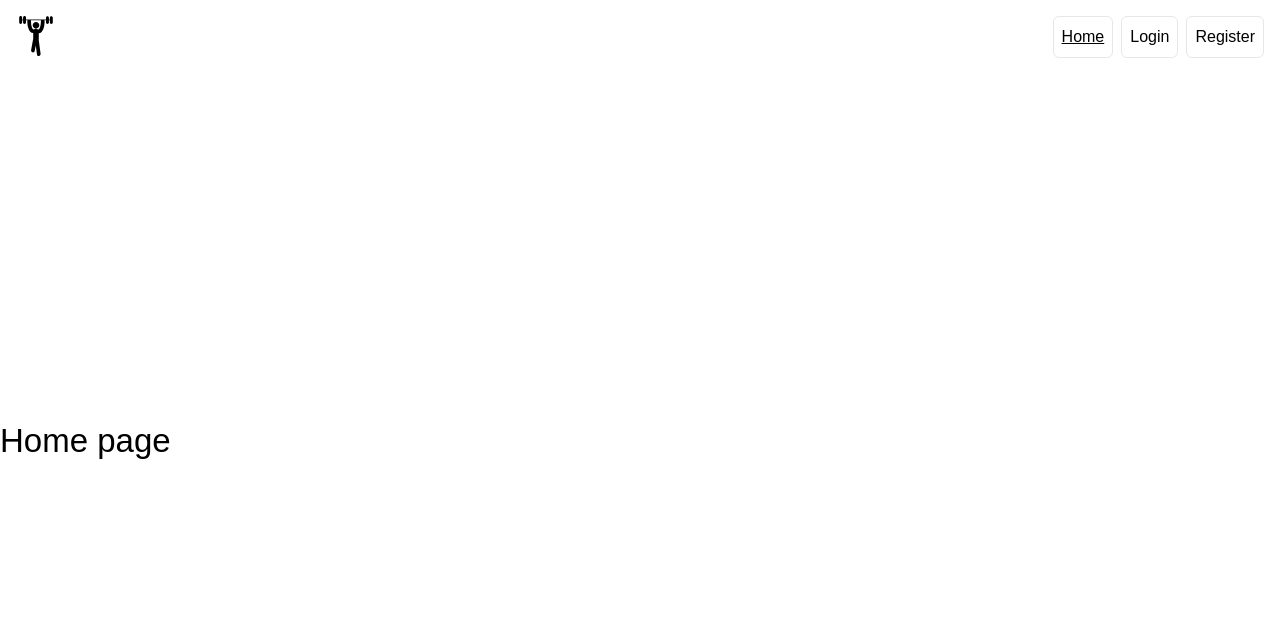
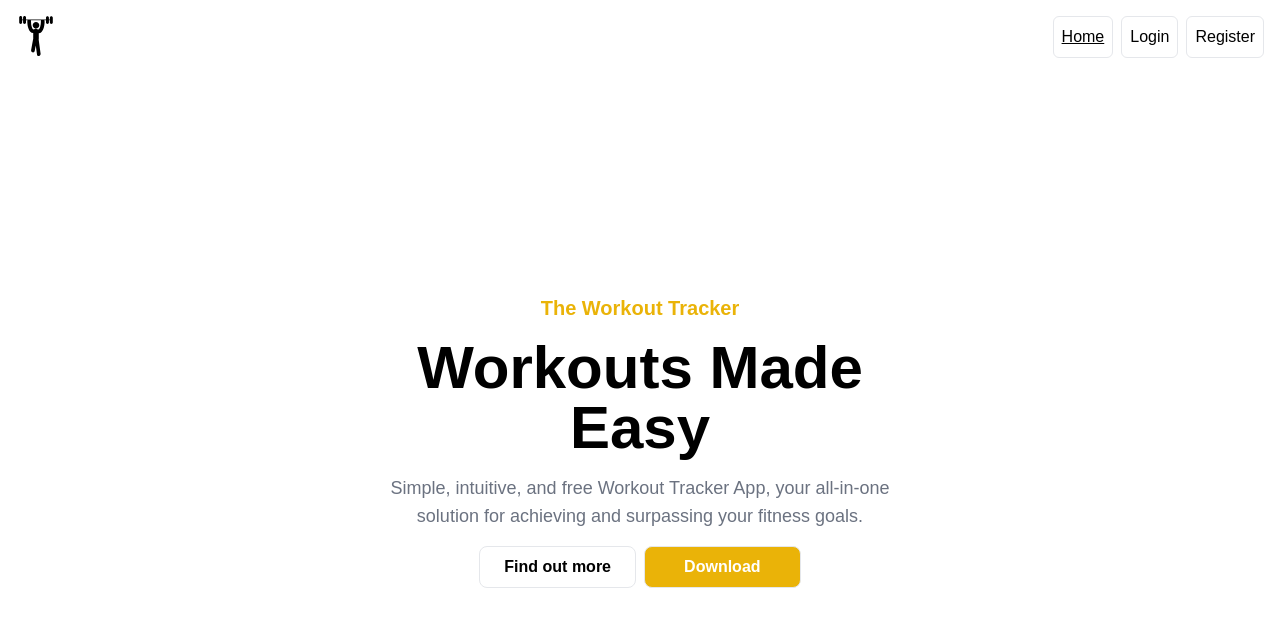
Before and after one commit to James-P-Boyle/workout_tracker, a React (Vite) app: page / in a window 1280 px wide. Shown: the top 626 px of the page. Built offline with nearby package versions, Linux system fonts and the light colour scheme; no server answers.

Commit message:
Create landing page

```diff
--- a/src/components/NavBar.tsx
+++ b/src/components/NavBar.tsx
@@ -52,7 +52,7 @@ export default function NavBar() {
       </div>
 
       <button
-        className="flex justify-center px-2 py-2 border md:hidden"
+        className="flex justify-center px-2 py-2 transition-all border border-gray-200 rounded-lg dark:border-gray-700 hover:border-black hover:dark:border-gray-600 md:hidden"
         onClick={toggleDropdown}
       >
         {dropdownOpen ? "x" : "menu"}
--- a/src/pages/home/Home.tsx
+++ b/src/pages/home/Home.tsx
@@ -1,10 +1,83 @@
+import { useState } from "react"
+import { useNavigate } from "react-router"
+
 interface HomeProps {
 
 }
 
 export default function Home({}: HomeProps) {
 
+  const [showAbout, setShowAbout] =  useState(false)
+  const navigate = useNavigate()
+
+
+  const handleDownloadClick = () => {
+    navigate('/register')
+  }
+
   return (
-    <h1>Home page</h1>
+    <section className="flex flex-col items-center justify-center h-full mx-auto">
+
+      <div className="flex flex-col items-center max-w-xl gap-4 p-2 text-center sm:p-4">
+
+        <span className="font-semibold text-yellow-500 md:text-lg xl:text-xl">
+          The Workout Tracker
+        </span>
+
+        {showAbout ? (
+          <FindOutMore />
+        ) : (
+          <>
+            <h1 className="text-4xl font-black sm:text-5xl md:text-6xl">Workouts Made Easy</h1>
+
+            <p className="leading-relaxed text-gray-500 xl:text-lg">
+              Simple, intuitive, and free Workout Tracker App, your all-in-one solution for achieving and surpassing your fitness goals.
+            </p>
+          </>
+        )}
+
+        <div className={`grid ${!showAbout && 'sm:grid-cols-2 gap-2'}`}>
+          {/* Need to refactor job component, TWmerge */}
+          {!showAbout && (
+            <button
+              onClick={(e) => {
+                e.preventDefault()
+                setShowAbout(true)
+              }}
+              className="px-6 py-2 font-bold transition-all border border-gray-200 rounded-lg hover:border-black dark:border-gray-700 dark:hover:border-gray-600 hover:shadow-xl dark:text-white hover:scale-105"
+            >
+              Find out more
+            </button>
+          )}
+
+          <button
+            onClick={(e) => {
+              e.preventDefault()
+              handleDownloadClick()
+            }}
+            className="px-6 py-2 font-black text-white transition-all bg-yellow-500 border rounded-lg boder-gray-200 hover:border-black dark:border-gray-700 dark:hover:border-gray-600 hover:shadow-xl dark:text-white hover:scale-105"
+          >
+            Download
+          </button>
+
+        </div>
+      </div>
+    </section>
   )
 }
+
+function FindOutMore() {
+
+  return (
+    <>
+      <h1 className="text-4xl font-black sm:text-5xl md:text-6xl">Free, simple & effective</h1>
+
+      <p className="leading-relaxed text-gray-500 xl:text-lg">
+        Simple, intuitive, and free Workout Tracker App, your all-in-one solution for achieving and surpassing your fitness goals.
+      </p>
+      <p className="leading-relaxed text-gray-500 xl:text-lg">
+        Simple, intuitive, and free Workout Tracker App, your all-in-one solution for achieving and surpassing your fitness goals.
+      </p>
+    </>
+  )
+}
```
